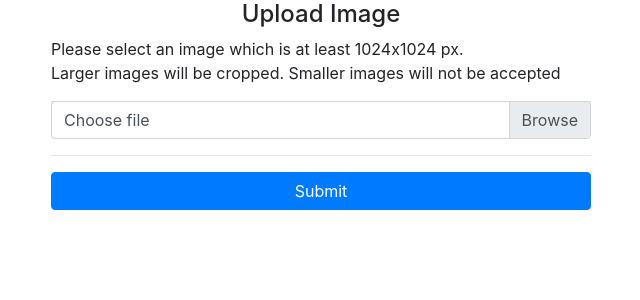
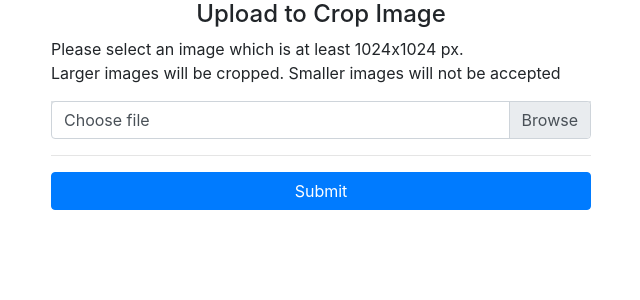
Before and after one commit to mehernosh/insider-image-sink, a Django app: page /uploader/ in a window 1280 px wide. Shown: the part 56-356 px from the top of the page, without its empty margins (319-959 px from the left). Run offline with Django 3.2, Linux system fonts and the light colour scheme; some libraries are stand-ins or nearby versions.

Commit message:
Improve text

```diff
--- a/webapp/imgsink/uploader/templates/uploader/cropper_uploader.html
+++ b/webapp/imgsink/uploader/templates/uploader/cropper_uploader.html
@@ -15,7 +15,7 @@
 {% endblock %}
 
 {% block content %}
-  <h4 class="text-center">Crop Image</h4>
+  <h4 class="text-center">Crop and Upload Image</h4>
   <div class="row">
     <div class="col-md-2"></div>
     <div class="col-md-8 text-center" id="cropper-container">
--- a/webapp/imgsink/uploader/templates/uploader/simple_uploader.html
+++ b/webapp/imgsink/uploader/templates/uploader/simple_uploader.html
@@ -4,7 +4,7 @@
   <div class="row">
     <div class="col-md-3"></div>
     <div class="col-md-6">
-      <h4 class="text-center">Upload Image</h4>
+      <h4 class="text-center">Upload to Crop Image</h4>
       <p>
         Please select an image which is at least 1024x1024 px. <br>
         Larger images will be cropped. Smaller images will not be accepted
```
